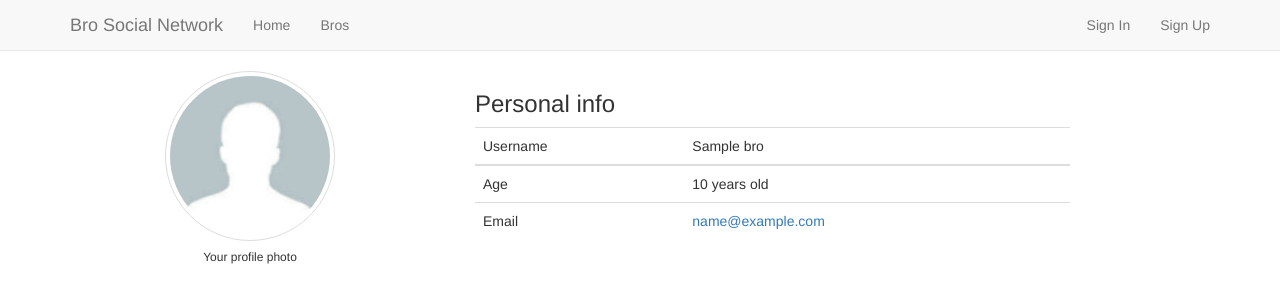
After one commit to Isabek/planbrothersapp, a Python web app: template web-application/templates/bro/bro_profile.html in a window 1280 px wide. The commit adds this page. Shown: the top 303 px of the page. Run offline with Jinja, Linux system fonts and the light colour scheme; the template is opened without the code that fills it: most values are stand-ins (such as "Sample title", 1, 10 or a date in 2020); some libraries are stand-ins or nearby versions.

Commit message:
- Added Bro profile.

```diff
--- /dev/null
+++ b/web-application/templates/bro/bro_profile.html
@@ -0,0 +1,76 @@
+{% extends 'layouts/base.html' %}
+
+{% set page_title = "Profile" %}
+
+{% block container %}
+    <div class="row">
+        <div class="col-md-4 col-sm-6 col-xs-12">
+            <div class="text-center">
+                <img src="{{ url_for('static', filename='images/no-user.jpg') }}"
+                     class="avatar img-circle img-thumbnail" alt="avatar">
+                <h6>Your profile photo</h6>
+            </div>
+        </div>
+        <div class="col-md-8 col-xs-12">
+            <div class="col-md-10">
+                <h3>Personal info</h3>
+                <table class="table">
+                    <tr>
+                        <td>Username</td>
+                        <td>{{ bro }}</td>
+                    </tr>
+                    <tbody>
+                    <tr>
+                        <td>Age</td>
+                        <td>{{ bro.age }} years old</td>
+                    </tr>
+                    <tr>
+                    </tr>
+                    <tr>
+                        <td>Email</td>
+                        <td><a href="mailto:{{ bro.email }}">{{ bro.email }}</a></td>
+                    </tr>
+                    </tbody>
+                </table>
+            </div>
+            <div class="col-md-8">
+                {% if current_user.is_authenticated %}
+                    <div>
+                        {% if current_user.is_same_bro(bro) %}
+                            <a href="{{ url_for('bro.edit_profile') }}" class="btn btn-primary">Edit Profile</a>
+                            <span></span>
+                            <a href="{{ url_for('bro.delete_profile') }}" class="btn btn-danger">Delete Profile</a>
+                        {% elif current_user.is_friend(bro) %}
+                            <a class="btn btn-danger"
+                               href="{{ url_for('bro.unfriend_bro', bro_id=bro.id) }}">
+                                <i class="fa fa-user"></i>
+                                Unfriend
+                            </a>
+                        {% else %}
+                            {% if current_user.best_friend and current_user.best_friend.id == bro.id %}
+                                <a class="btn btn-danger"
+                                   href="{{ url_for('bro.remove_best_friend', bro_id=bro.id) }}">
+                                    <i class="fa fa-user"></i>
+                                    Delete Best Friend
+                                </a>
+                            {% else %}
+                                {% if not current_user.best_friend %}
+                                    <a class="btn btn-primary"
+                                       href="{{ url_for('bro.best_friend_bro', bro_id=bro.id) }}">
+                                        <i class="fa fa-user"></i>
+                                        Make Best Friend
+                                    </a>
+                                {% endif %}
+                                <a class="btn btn-info"
+                                   href="{{ url_for('bro.friend_bro', bro_id=bro.id) }}">
+                                    <i class="fa fa-user"></i>
+                                    Add Friend
+                                </a>
+                            {% endif %}
+                        {% endif %}
+                    </div>
+                {% endif %}
+            </div>
+        </div>
+    </div>
+{% endblock %}
--- a/web-application/templates/bro/list_bros.html
+++ b/web-application/templates/bro/list_bros.html
@@ -47,10 +47,12 @@
                 <tbody>
                 {% for obj in result %}
                     <tr>
-                        <td>{{ obj.bro.username }}</td>
+                        <td>
+                            <a href="{{ url_for('bro.bro_profile', bro_id=obj.bro.id) }}">{{ obj.bro.username }}</a>
+                        </td>
                         <td>
                             {% if obj.bro.best_friend %}
-                                {{ obj.bro.best_friend }}
+                                <a href="{{ url_for('bro.bro_profile', bro_id=obj.bro.best_friend.id) }}">{{ obj.bro.best_friend }}</a>
                             {% endif %}
                         </td>
                         <td class="text-center">{{ obj.bro.friends_qty }}</td>
```
Also changed, not shown: web-application/bro/views.py (+9 -0 lines).
